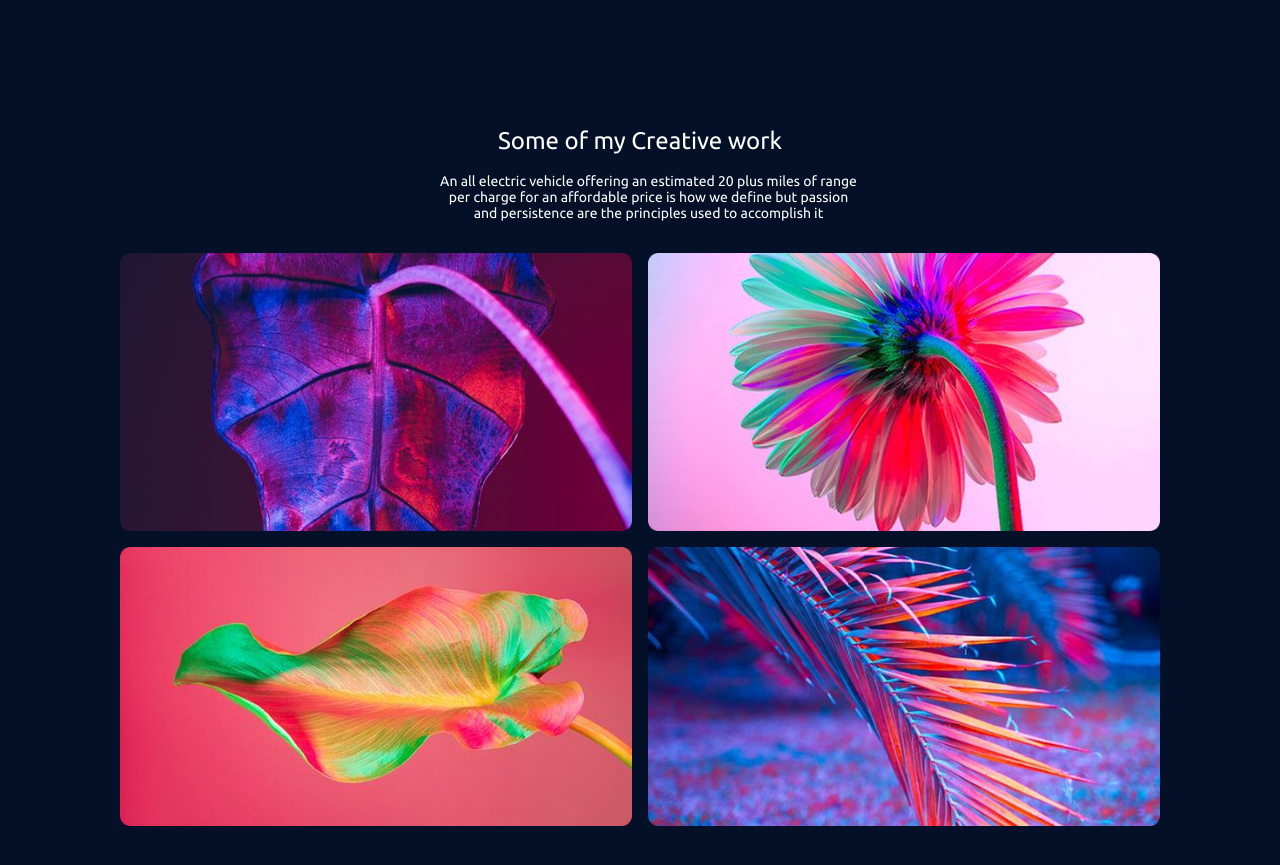
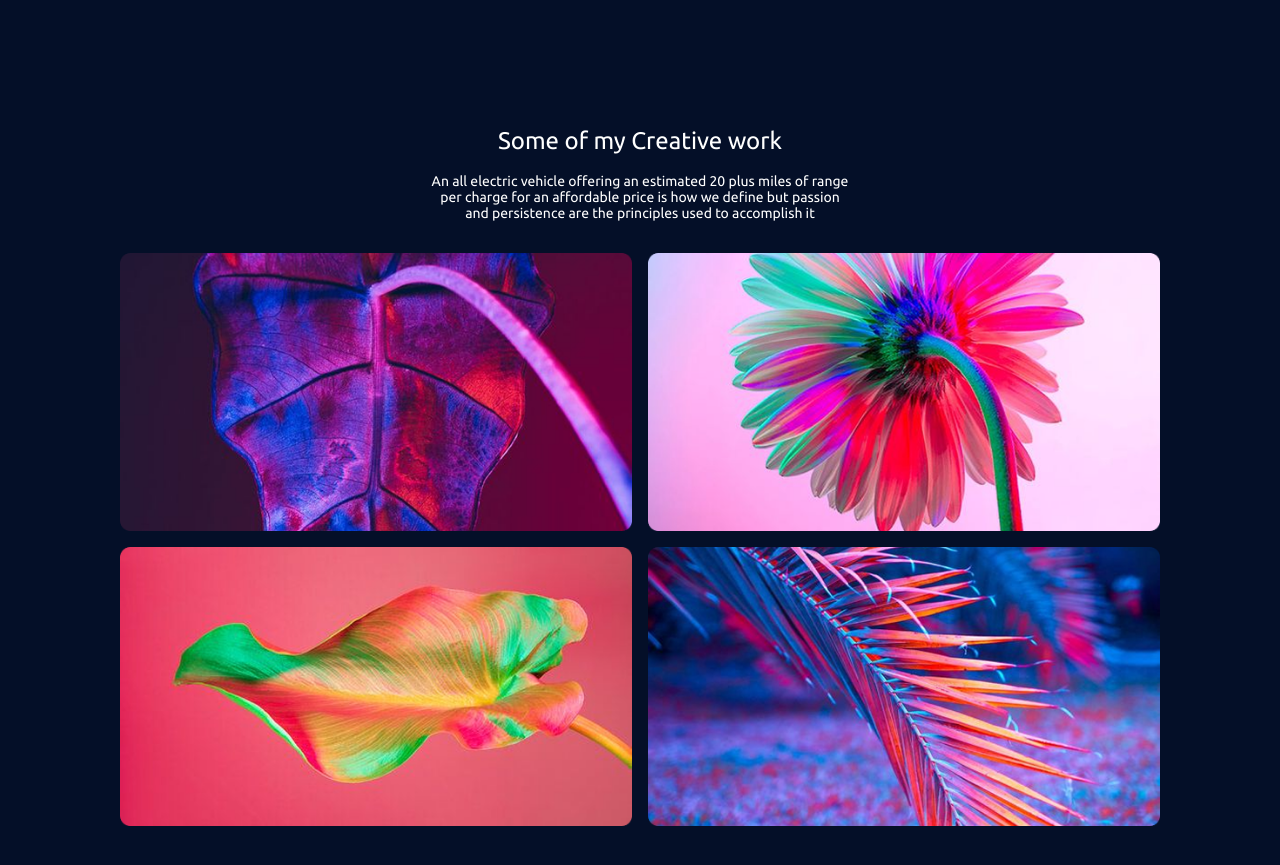
Before and after one commit to matthewOtoo/freelancer, a plain HTML site: page index.html in a window 1280 px wide. Shown: the part 2840-3705 px from the top of the page. Drawn offline with nearby package versions, Linux system fonts and the light colour scheme.

Commit message:
all mistakes corrected

```diff
--- a/index.html
+++ b/index.html
@@ -223,12 +223,15 @@
     <!-- creaetive works -->
     <section class="allcreative_work">
 
-       <p class="creative_sentence1">Some of my Creative work</p>
+     <div class="ceative_text_container">
+        <p class="creative_sentence1">Some of my Creative work</p>
       <p class="creative_sentence2">
         An all electric vehicle offering an estimated 20 plus miles of range per
         charge for an affordable price is how we define but passion and
         persistence are the principles used to accomplish it
       </p>
+     </div>
+
       <div class="creative_unnsplash">
 
           <img
--- a/styles/creative.css
+++ b/styles/creative.css
@@ -1,6 +1,12 @@
 .allcreative_work {
   background-color: #040f28;
   padding: 4rem 1rem;
+}
+.ceative_text_container {
+  display: flex;
+  flex-direction: column;
+  justify-content: center;
+  align-items: center;
 }
 
 .creative_sentence1 {
@@ -31,8 +37,7 @@
 @media screen and (min-width: 1200px) {
   .creative_sentence2 {
     font-size: 0.875rem;
-    width: 26.063rem;
-    margin-left: 20rem;
+    max-width: 26.063rem;
   }
   .creative_unnsplash {
     grid-template-columns: repeat(2, 1fr);
```
